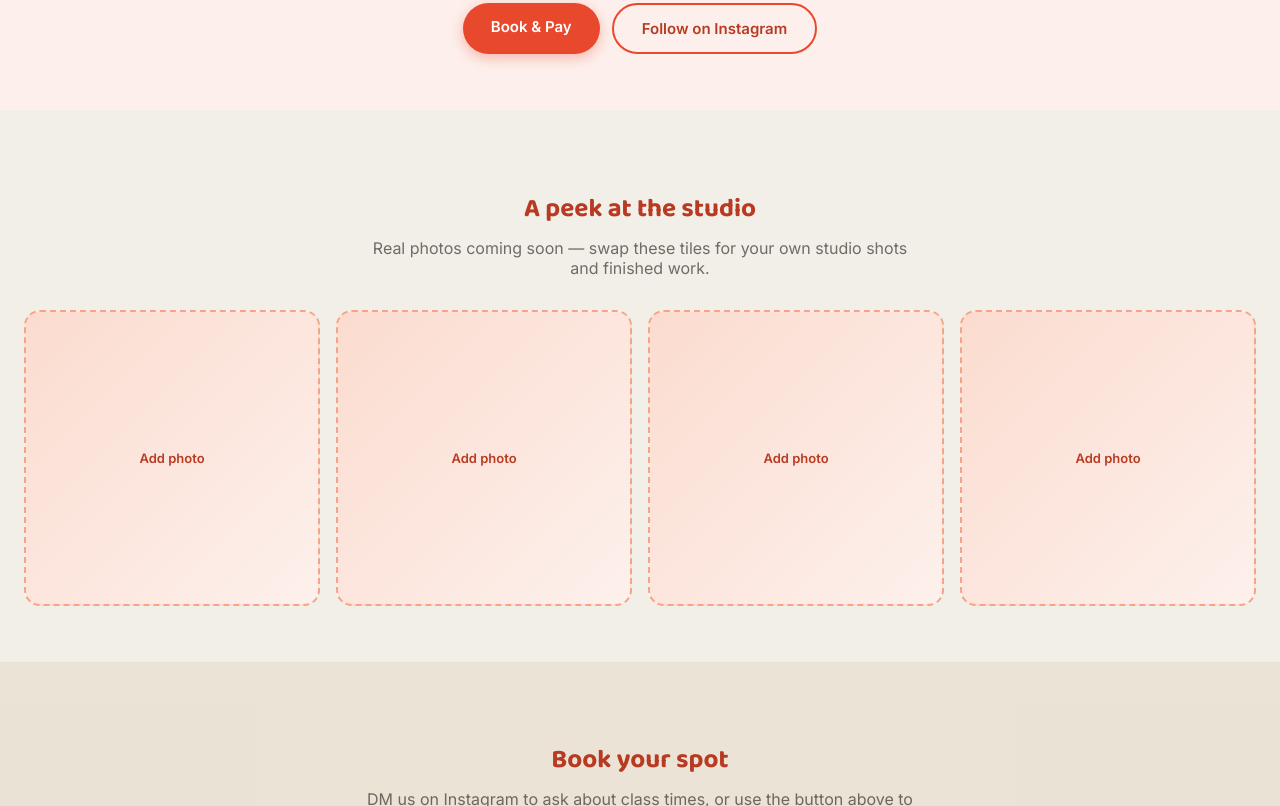
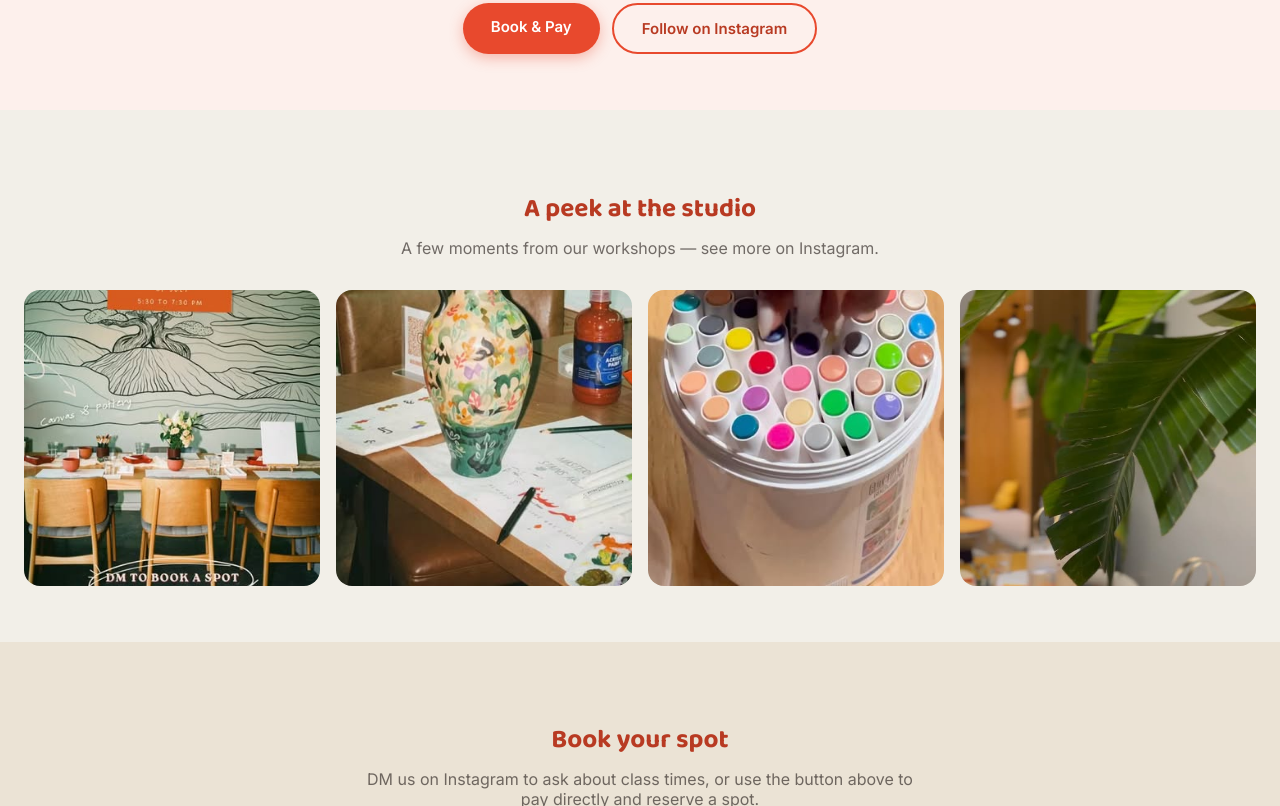
Before and after one commit to ahmedadil05/almarsam-landing, a plain HTML site: page index.html in a window 1280 px wide. Shown: the part 565-1371 px from the top of the page. Drawn offline with Linux system fonts and the light colour scheme.

Commit message:
Add real workshop photos to the studio gallery
Replace the placeholder "Add photo" tiles with actual studio shots
(workshop table, painted vase, paint markers, studio corner) pulled
from the Al-Marsam Instagram account.

Co-Authored-By: Claude Sonnet 5 <noreply@anthropic.com>

```diff
--- a/index.html
+++ b/index.html
@@ -85,16 +85,12 @@
   .gallery .tile {
     aspect-ratio: 1;
     border-radius: 16px;
-    background: linear-gradient(135deg, var(--coral-100), var(--coral-50));
-    display: flex;
-    align-items: center;
-    justify-content: center;
-    color: var(--coral-700);
-    font-size: 13px;
-    font-weight: 600;
-    text-align: center;
-    padding: 12px;
-    border: 2px dashed var(--coral-300);
+    overflow: hidden;
+  }
+  .gallery .tile img {
+    width: 100%;
+    height: 100%;
+    object-fit: cover;
   }
 
   .events-band { background: rgba(178,138,79,0.12); }
@@ -145,12 +141,12 @@
 
   <section class="center">
     <h2>A peek at the studio</h2>
-    <p class="lead">Real photos coming soon — swap these tiles for your own studio shots and finished work.</p>
+    <p class="lead">A few moments from our workshops — see more on Instagram.</p>
     <div class="gallery">
-      <div class="tile">Add photo</div>
-      <div class="tile">Add photo</div>
-      <div class="tile">Add photo</div>
-      <div class="tile">Add photo</div>
+      <div class="tile"><img src="gallery/studio-table.jpg" alt="Workshop table set up at Al-Marsam" style="object-position: 50% 65%;"></div>
+      <div class="tile"><img src="gallery/studio-vase.jpg" alt="Hand-painted vase from a workshop" style="object-position: bottom;"></div>
+      <div class="tile"><img src="gallery/studio-markers.jpg" alt="Colorful paint markers at the studio" style="object-position: bottom;"></div>
+      <div class="tile"><img src="gallery/studio-leaf.jpg" alt="Studio corner at Al-Marsam"></div>
     </div>
   </section>
 
```
Also changed, not shown: gallery/studio-leaf.jpg (added), gallery/studio-markers.jpg (added), gallery/studio-table.jpg (added), gallery/studio-vase.jpg (added).
